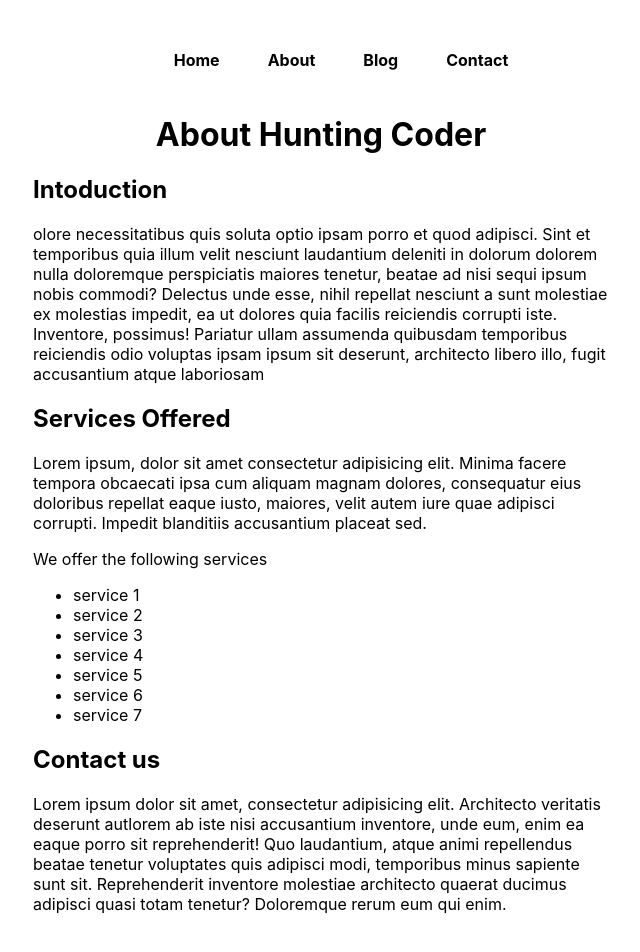
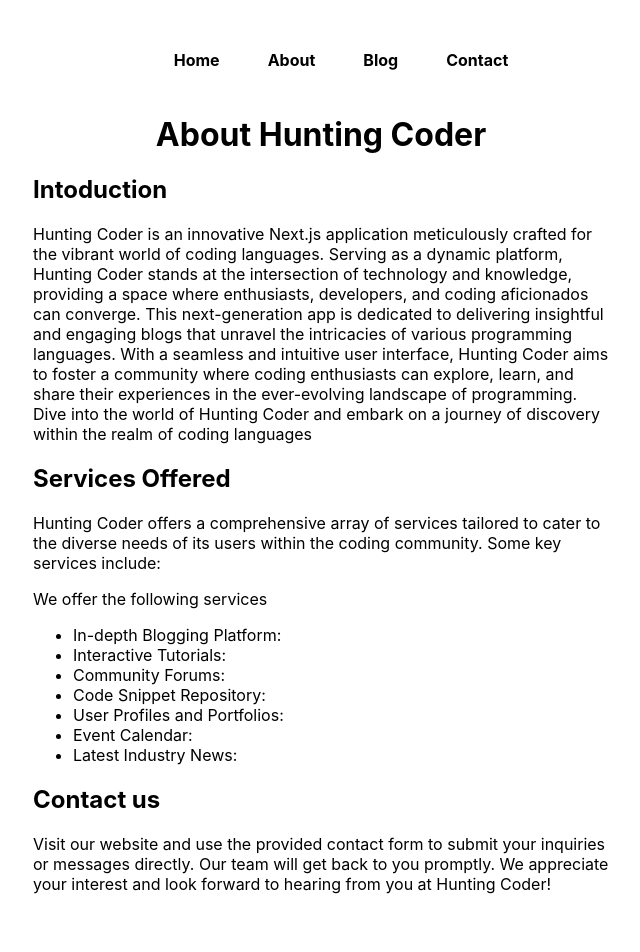
Before and after one commit to Kirttinath/Hunting_Coder, a Next.js app: page /about in a window 1280 px wide. Shown: the top 952 px of the page, without its empty margins (319-959 px from the left). Built offline with nearby package versions, Linux system fonts and the light colour scheme.

Commit message:
some property changed

```diff
--- a/pages/about.js
+++ b/pages/about.js
@@ -7,41 +7,41 @@
       <h1 className={styles.center}>About Hunting Coder</h1>
       <h2>Intoduction</h2>
       <p>
-        olore necessitatibus quis soluta optio ipsam porro et quod adipisci.
-        Sint et temporibus quia illum velit nesciunt laudantium deleniti in
-        dolorum dolorem nulla doloremque perspiciatis maiores tenetur, beatae ad
-        nisi sequi ipsum nobis commodi? Delectus unde esse, nihil repellat
-        nesciunt a sunt molestiae ex molestias impedit, ea ut dolores quia
-        facilis reiciendis corrupti iste. Inventore, possimus! Pariatur ullam
-        assumenda quibusdam temporibus reiciendis odio voluptas ipsam ipsum sit
-        deserunt, architecto libero illo, fugit accusantium atque laboriosam
+        Hunting Coder is an innovative Next.js application meticulously crafted
+        for the vibrant world of coding languages. Serving as a dynamic
+        platform, Hunting Coder stands at the intersection of technology and
+        knowledge, providing a space where enthusiasts, developers, and coding
+        aficionados can converge. This next-generation app is dedicated to
+        delivering insightful and engaging blogs that unravel the intricacies of
+        various programming languages. With a seamless and intuitive user
+        interface, Hunting Coder aims to foster a community where coding
+        enthusiasts can explore, learn, and share their experiences in the
+        ever-evolving landscape of programming. Dive into the world of Hunting
+        Coder and embark on a journey of discovery within the realm of coding
+        languages
       </p>
       <h2>Services Offered</h2>
       <p>
-        Lorem ipsum, dolor sit amet consectetur adipisicing elit. Minima facere
-        tempora obcaecati ipsa cum aliquam magnam dolores, consequatur eius
-        doloribus repellat eaque iusto, maiores, velit autem iure quae adipisci
-        corrupti. Impedit blanditiis accusantium placeat sed.
+        Hunting Coder offers a comprehensive array of services tailored to cater
+        to the diverse needs of its users within the coding community. Some key
+        services include:
       </p>
       <p>We offer the following services</p>
       <ul>
-        <li>service 1</li>
-        <li>service 2</li>
-        <li>service 3</li>
-        <li>service 4</li>
-        <li>service 5</li>
-        <li>service 6</li>
-        <li>service 7</li>
+        <li>In-depth Blogging Platform:</li>
+        <li>Interactive Tutorials:</li>
+        <li>Community Forums:</li>
+        <li>Code Snippet Repository: </li>
+        <li>User Profiles and Portfolios:</li>
+        <li>Event Calendar:</li>
+        <li>Latest Industry News:</li>
       </ul>
       <h2>Contact us</h2>
       <p>
-        Lorem ipsum dolor sit amet, consectetur adipisicing elit. Architecto
-        veritatis deserunt autlorem ab iste nisi accusantium inventore, unde
-        eum, enim ea eaque porro sit reprehenderit! Quo laudantium, atque animi
-        repellendus beatae tenetur voluptates quis adipisci modi, temporibus
-        minus sapiente sunt sit. Reprehenderit inventore molestiae architecto
-        quaerat ducimus adipisci quasi totam tenetur? Doloremque rerum eum qui
-        enim.
+        Visit our website and use the provided contact form to submit your
+        inquiries or messages directly. Our team will get back to you promptly.
+        We appreciate your interest and look forward to hearing from you at
+        Hunting Coder!
       </p>
     </div>
   );
--- a/styles/Blog.module.css
+++ b/styles/Blog.module.css
@@ -29,7 +29,9 @@
 }
 
 .btn:hover {
-  background-color: rgb(8, 44, 248);
+  background-color: rgb(156, 207, 28);
+  color: black;
+  font-weight: 700;
 }
 
 @media screen and (max-width: 445px) {
--- a/styles/Home.module.css
+++ b/styles/Home.module.css
@@ -117,7 +117,7 @@
 }
 
 .mainnav ul li:hover {
-  color: rgb(8, 44, 248);
+  color: rgb(202, 168, 0);
 }
 
 .mainnav ul li {
@@ -154,7 +154,9 @@
   border: none;
 }
 .btn:hover {
-  background-color: rgb(8, 44, 248);
+  background-color: rgb(182, 223, 37);
+  color: black;
+  font-weight: 700;
 }
 .p {
   margin: 16px 0;
```
Also changed, not shown: pages/index.js (+17 -10 lines).
